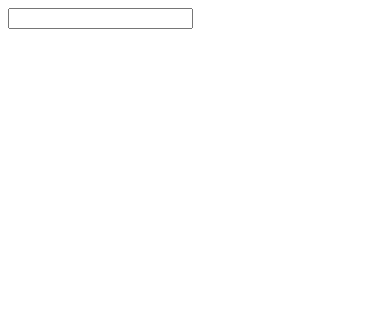
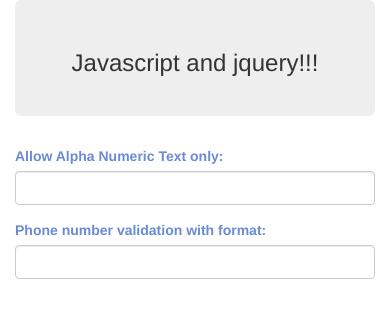
Before and after one commit to cheganti/CoreJavascript-Solutions, a plain HTML site: page AllowAlphaNumeric.html in a window 390 px wide. Drawn offline with nearby package versions, Linux system fonts and the light colour scheme.

Commit message:
Added phone number validation txt field

```diff
--- a/AllowAlphaNumeric.html
+++ b/AllowAlphaNumeric.html
@@ -12,8 +12,9 @@
     <title></title>
     <meta name="description" content="">
     <meta name="viewport" content="width=device-width, initial-scale=1">
+    <link rel="stylesheet" href="https://maxcdn.bootstrapcdn.com/bootstrap/3.4.1/css/bootstrap.min.css">
+    <link rel="stylesheet" href="./Css/style.css">
     <script src="https://ajax.googleapis.com/ajax/libs/jquery/3.4.1/jquery.min.js"></script>
-    <link rel="stylesheet" href="">
 
 </head>
 
@@ -21,12 +22,28 @@
     <!--[if lt IE 7]>
             <p class="browsehappy">You are using an <strong>outdated</strong> browser. Please <a href="#">upgrade your browser</a> to improve your experience.</p>
         <![endif]-->
-    <input type="text" value="" class="alphaNumeric" html-placeholder="Rater ID" />
+    <div class="container">
+        <div class="jumbotron text-center">
+            <h3>Javascript and jquery!!!</h3>
+        </div>
+        <div class="row">
+            <div class="col-sm-3 col-sm-offset-4">
+                <div class="form-group">
+                    <label class="alphaNumericLbl">Allow Alpha Numeric Text only:</label>
+                    <input type="text" value="" class="alphaNumeric form-control" />
+                </div>
+                <div class="form-group">
+                    <label class="phoneLbl">Phone number validation with format:</label>
+                    <input type="text" value="" class="phone form-control" maxlength="14"/>
+                </div>
+            </div>
+        </div>
+    </div>
     <script>
-        // Reference Url: https://stackoverflow.com/questions/895659/how-do-i-block-or-restrict-special-characters-from-input-fields-with-jquery
         $(document).ready(function () {
             console.log("Hello");
             //Allow only Alpha Nemeric
+            // Reference Url: https://stackoverflow.com/questions/895659/how-do-i-block-or-restrict-special-characters-from-input-fields-with-jquery
             $(".alphaNumeric").keypress(function (event) {
                 console.log(event.keyCode);
                 var character = String.fromCharCode(event.keyCode);
@@ -36,7 +53,20 @@
             function isValid(str) {
                 return !/[~`!@#$%\^&*()+=\-\[\]\\';,/{}|\\":<>\?]/g.test(str);
             }
+            phoneFormatter();
         });
+        // https://jsfiddle.net/cruznunez/a4jbqqsv/
+        function phoneFormatter() {
+            $('.phone').on('input', function () {
+                var number = $(this).val().replace(/[^\d]/g, '')
+                if (number.length == 7) {
+                    number = number.replace(/(\d{3})(\d{4})/, "$1-$2");
+                } else if (number.length == 10) {
+                    number = number.replace(/(\d{3})(\d{3})(\d{4})/, "($1) $2-$3");
+                }
+                $(this).val(number)
+            });
+        };
     </script>
 </body>
 
--- /dev/null
+++ b/Css/style.css
@@ -0,0 +1,3 @@
+.alphaNumericLbl, .phoneLbl {
+    color: #6a8ad4;
+}
```
